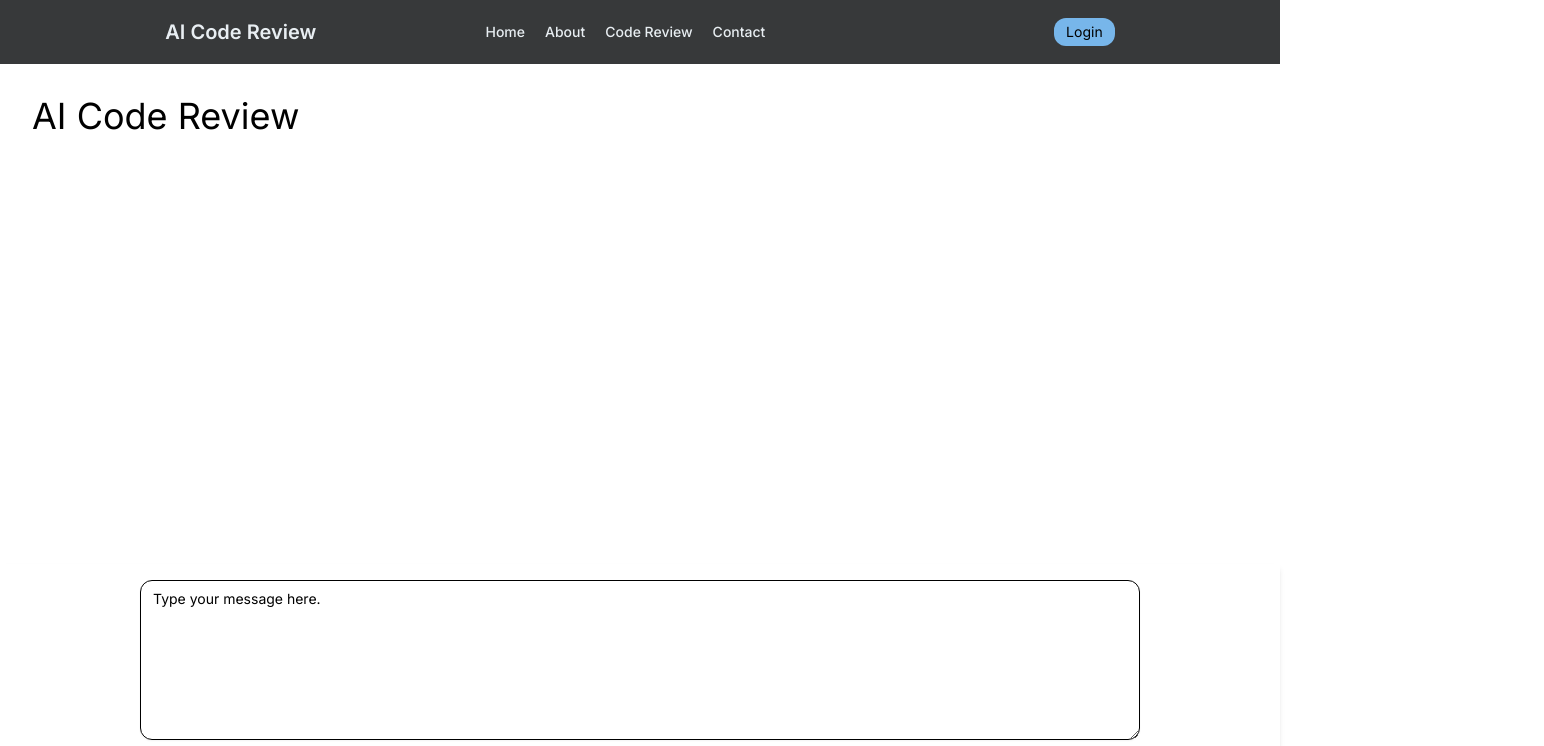
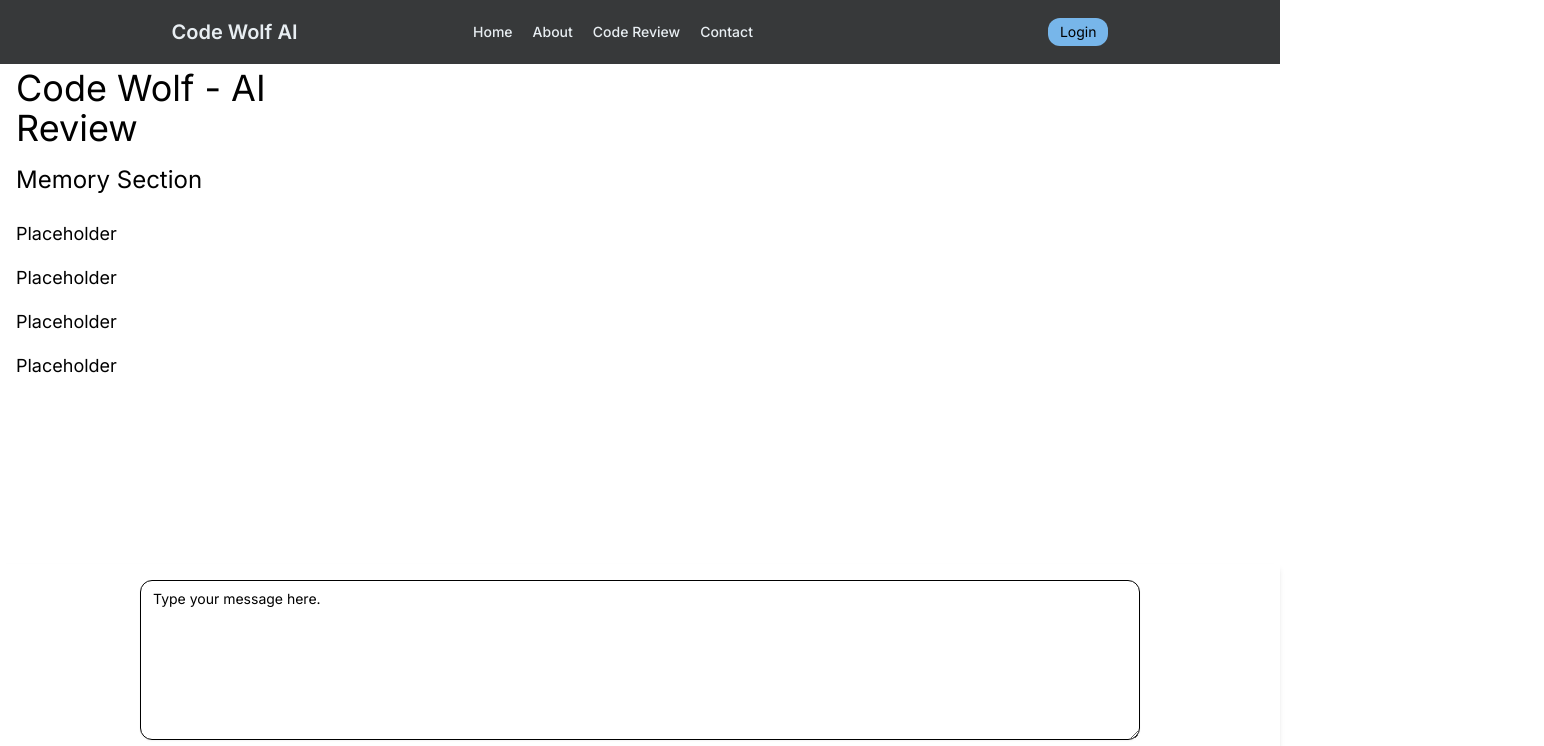
Before and after one commit to MK732/CodeWolf, a Next.js app: page /Code in a window 1280 px wide. Shown: the top 746 px of the page, 1544 px wide, since content can reach past the window. Built offline with nearby package versions, Linux system fonts and the light colour scheme; no server answers.

Commit message:
Refactored Code page. Added placeholders for Memory section.

```diff
--- a/app/Code/page.tsx
+++ b/app/Code/page.tsx
@@ -18,7 +18,7 @@ import "prismjs/components/prism-csharp";
 import "prismjs/components/prism-c";
 import "prismjs/components/prism-cpp";
 import "../custom-prism.css";
-/* PRISM IMPORTS  END*/
+/* PRISM IMPORTS END*/
 
 /* SHAD CN IMPORTS */
 import { Textarea } from "@/components/ui/textarea";
@@ -29,8 +29,7 @@ import {
   TooltipProvider,
   TooltipTrigger,
 } from "@/components/ui/tooltip";
-
-/* SHAD CN IMPORTS */
+/* SHAD CN IMPORTS END */
 
 /* RANDOM IMPORTS */
 import { marked } from "marked";
@@ -89,13 +88,23 @@ const CodeReview = () => {
   };
 
   return (
-    <div className="relative min-h-screen flex flex-col">
-      <h1 className="fixed top-16 left-0 right-0 p-4 m-4  text-xl md:text-4xl">
-        AI Code Review
-      </h1>
+    <div className="relative min-h-screen flex">
+      {/* Sidebar with additional content */}
+      <div className="fixed md:py-[68px] hidden md:block top-0 w-[340px] md:w-[300px] flex-none p-4   overflow-y-auto">
+        <h1 className="text-xl md:text-4xl mb-4">Code Wolf - AI Review</h1>
+        <div>
+          <h2 className="hidden md:block text-2xl my-4">Memory Section</h2>
+          <p className="text-lg py-2">Placeholder</p>
+          <p className="text-lg  py-2">Placeholder</p>
+          <p className="text-lg  py-2">Placeholder</p>
+          <p className="text-lg  py-2">Placeholder</p>
+        </div>
+      </div>
 
-      <div className="pt-24 flex-1 flex flex-col items-center overflow-y-auto">
-        <div className="m-14 rounded-xl border-onyx text-onyx w-[340px] md:w-[1000px] flex-1 overflow-y-auto pb-52">
+      {/* Main content area */}
+      <div className="flex-1 flex flex-col items-center    p-4 ">
+        <div className="m-14 rounded-xl border-onyx text-onyx w-[340px] md:w-[1400px] flex-1 overflow-y-auto pb-52">
+          {/* Ensure the review content goes here, beneath the additional content */}
           {isLoading ? (
             <div className="animate-pulse h-full flex items-center justify-center">
               Loading AI review...
@@ -105,6 +114,8 @@ const CodeReview = () => {
           )}
         </div>
       </div>
+
+      {/* Textarea and submit button */}
       <div className="fixed bottom-0 left-0 right-0 bg-white shadow-md p-4">
         <div className="w-[340px] md:w-[1000px] mx-auto">
           <Textarea
--- a/app/Components/UI/NavigationBar.tsx
+++ b/app/Components/UI/NavigationBar.tsx
@@ -30,7 +30,7 @@ const NavigationBar = () => {
               className="sm:order-1 flex-none text-xl font-semibold hover:text-frost text-alice"
               href="/"
             >
-              AI Code Review
+              Code Wolf AI
             </a>
             <div className="sm:order-3 flex items-center gap-x-2">
               <button
```
Also changed, not shown: lib/clerkUnsafeMetaData.tsx (added, +29 -0 lines), middleware.ts (+9 -3 lines).
